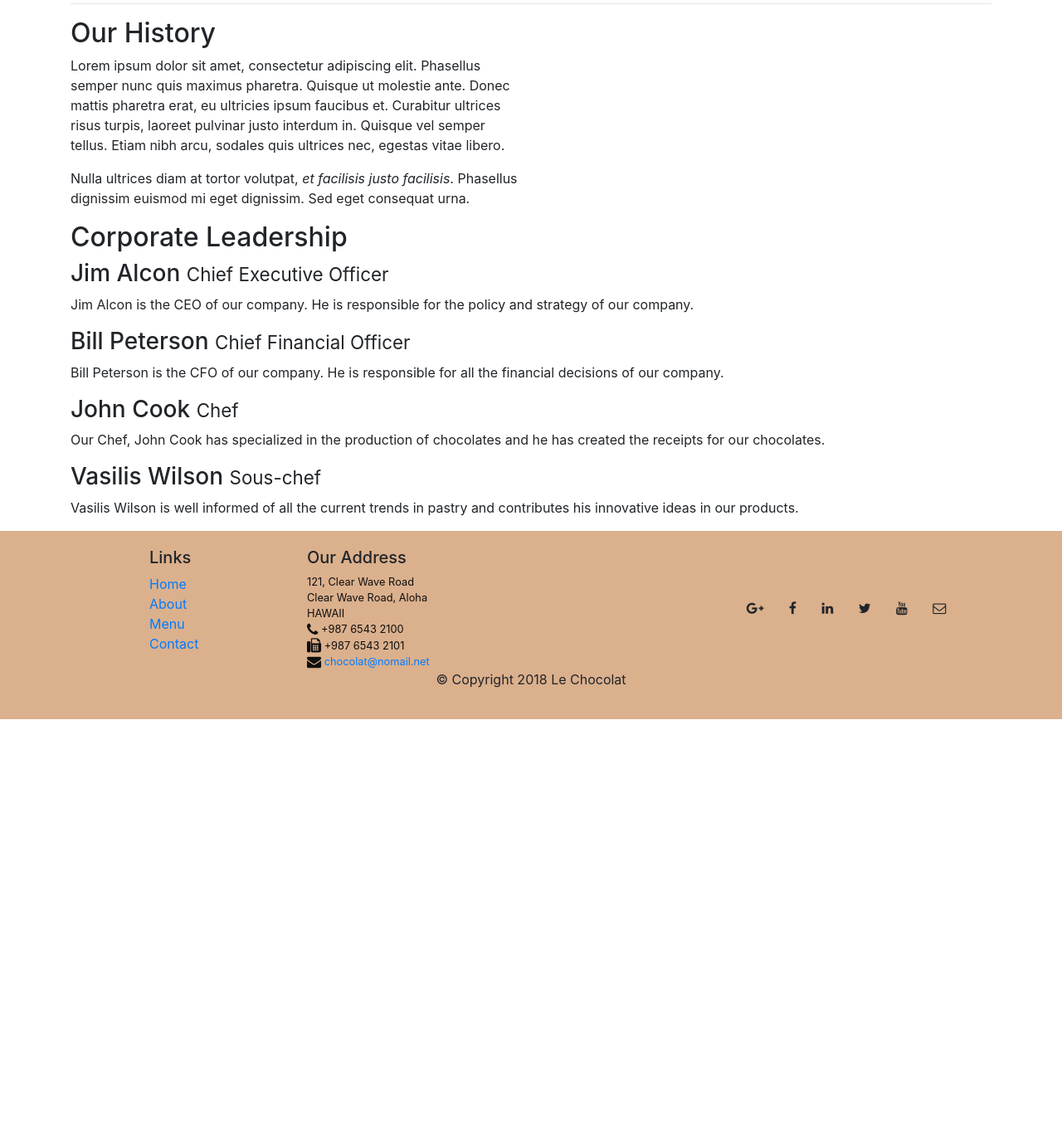
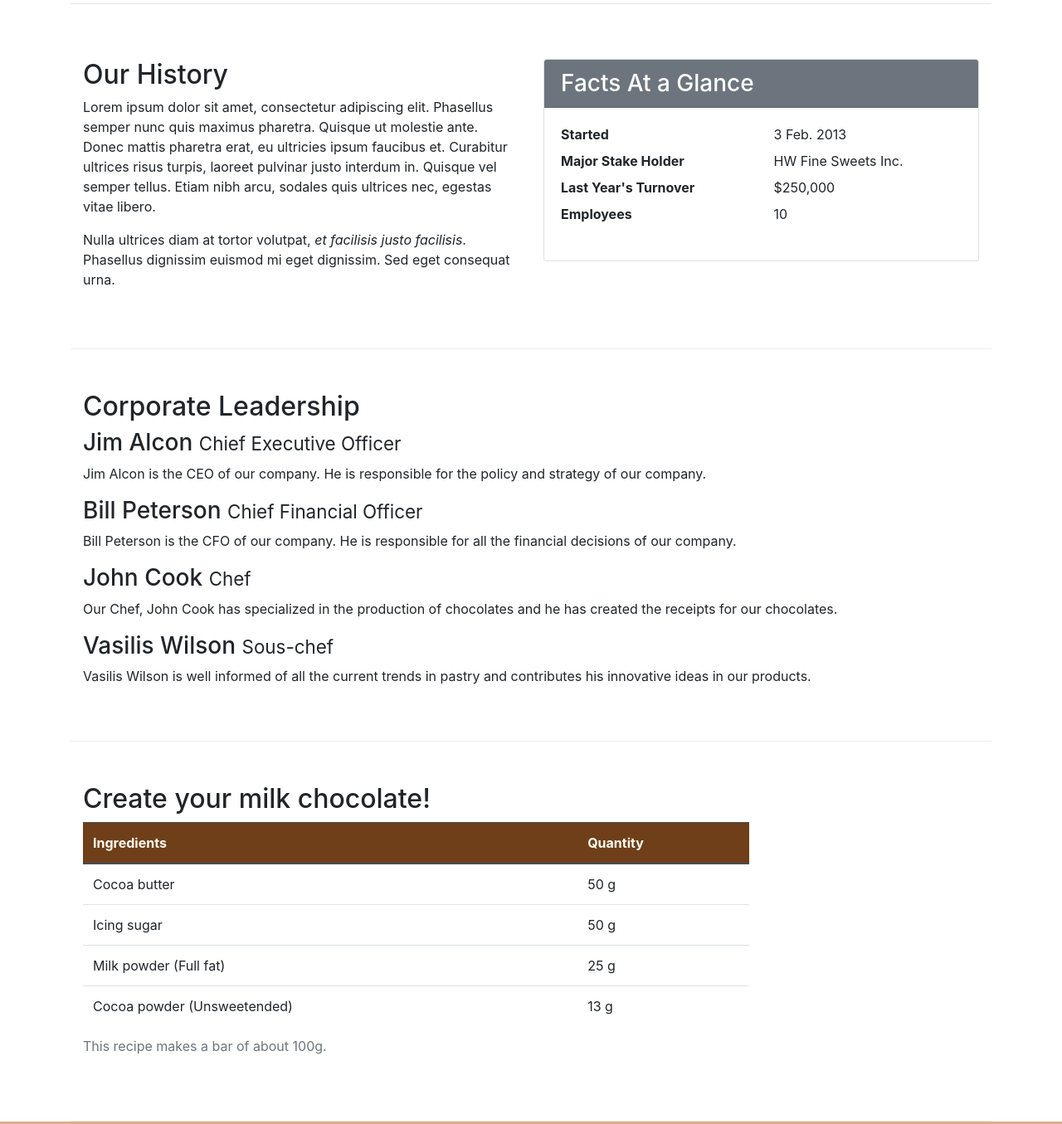
Before and after one commit to odysplat1990/leChocolat_morning, a website: page aboutus.html in a window 1280 px wide. Shown: the part 420-1775 px from the top of the page at 83% size. Before the commit the page ends 1287 px from the top, so only its background shows below. Drawn offline with nearby package versions, Linux system fonts and the light colour scheme.

Commit message:
Tables and Cards

```diff
--- a/aboutus.html
+++ b/aboutus.html
@@ -67,7 +67,7 @@
             </div>
         </div>
 
-        <div class="row">
+        <div class="row row-content">
             <div class="col-12 col-sm-6">
                 <h2>Our History</h2>
                 <p>Lorem ipsum dolor sit amet, consectetur adipiscing elit. Phasellus semper nunc quis maximus pharetra.
@@ -78,11 +78,26 @@
                     euismod mi eget dignissim. Sed eget consequat urna. </p>
             </div>
             <div class="col col-sm">
+                <div class="card">
+                    <h3 class="card-header bg-secondary text-white">Facts At a Glance</h3>
+                    <div class="card-body">
+                        <dl class="row">
+                            <dt class="col-6">Started</dt>
+                            <dd class="col-6">3 Feb. 2013</dd>
+                            <dt class="col-6">Major Stake Holder</dt>
+                            <dd class="col-6">HW Fine Sweets Inc.</dd>
+                            <dt class="col-6">Last Year's Turnover</dt>
+                            <dd class="col-6">$250,000</dd>
+                            <dt class="col-6">Employees</dt>
+                            <dd class="col-6">10</dd>
+                        </dl>
+                    </div>
+                </div>
             </div>
         </div>
 
 
-        <div class="row">
+        <div class="row row-content">
             <div class="col-12">
                 <h2>Corporate Leadership</h2>
                 <h3>Jim Alcon <small>Chief Executive Officer </small></h3>
@@ -101,6 +116,44 @@
                 <p class="d-none d-sm-block">Vasilis Wilson is well informed of all the current trends in pastry and
                     contributes his innovative
                     ideas in our products. </p>
+            </div>
+        </div>
+
+        <div class="row row-content">
+            <div class="col-12 col-sm-9">
+                <h2>Create your milk chocolate!</h2>
+                <div class="table-responsive">
+                    <table class="table table-hover">
+                        <caption>This recipe makes a bar of about 100g.</caption>
+                        <thead class="thead-dark">
+                            <tr>
+                                <th>Ingredients</th>
+                                <th>Quantity</th>
+                            </tr>
+                        </thead>
+                        <tbody>
+                            <tr>
+                                <td>Cocoa butter</td>
+                                <td>50 g</td>
+                            </tr>
+                            <tr>
+                                <td>Icing sugar</td>
+                                <td>50 g</td>
+                            </tr>
+                            <tr>
+                                <td>Milk powder (Full fat)</td>
+                                <td>25 g</td>
+                            </tr>
+                            <tr>
+                                <td>Cocoa powder (Unsweetended)</td>
+                                <td>13 g</td>
+                            </tr>
+                        </tbody>
+                    </table>
+                </div>
+            </div>
+            <div class="col-12 col-sm-3">
+
             </div>
         </div>
 
--- a/css/styles.css
+++ b/css/styles.css
@@ -31,3 +31,8 @@ body{
     padding:50px 0px 0px 0px;
     z-index:0;
 }
+.table .thead-dark th{
+    color:floralwhite;
+    background-color:#6E3F19
+}
+tr:hover {background-color:#dbb08db0!important}
```
